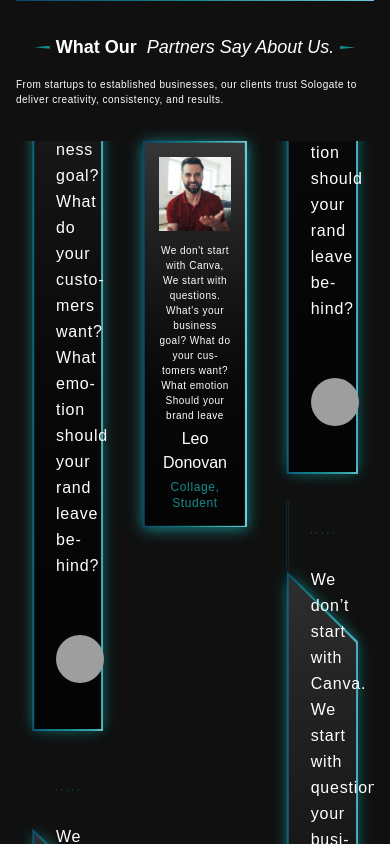
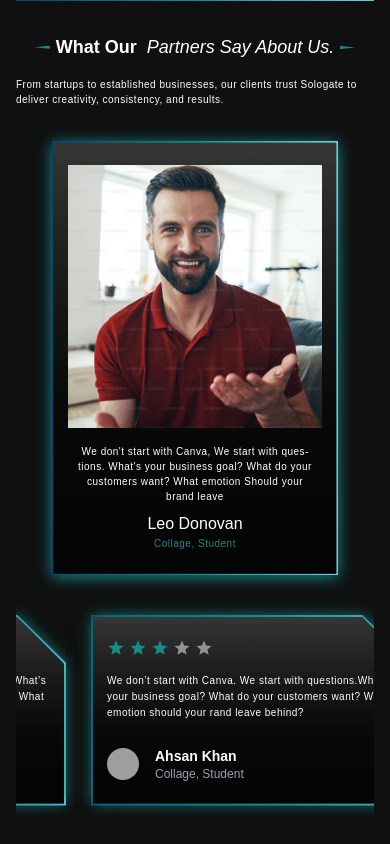
Before and after one commit to M-Zia-Khatri/SoloGates, a React (Vite) app in the folder client/: page / in a window 390 px wide. Shown: the part 2160-3004 px from the top of the page. Built offline with nearby package versions, Linux system fonts and the light colour scheme; grey boxes are pictures that could not be loaded.

Commit message:
make testimonial responsive on mobile

```diff
--- a/client/src/components/Testimonial/TestimonialCard.tsx
+++ b/client/src/components/Testimonial/TestimonialCard.tsx
@@ -52,7 +52,7 @@ const TestimonialCard = ({ item }: { item: TestimonialInt }) => {
   }, []);
 
   return (
-    <div className="relative flex w-full max-w-md flex-col gap-6 p-6 shadow-lg">
+    <div className="relative flex w-full max-w-xs md:max-w-md flex-col gap-4 px-4 py-6 shadow-lg">
       {/* Background */}
       <>
         {/* Gradient outer border with shadow */}
@@ -89,18 +89,21 @@ const TestimonialCard = ({ item }: { item: TestimonialInt }) => {
       {/* Stars */}
       <div className="flex gap-1">
         {[...Array(5)].map((_, i) => (
-          <MdStar key={i} className="h-5 w-5 fill-cyan-400 text-cyan-400" />
+          <MdStar
+            key={i}
+            className={`h-4.5 w-4.5 ${item.rating > i ? 'text-Secondary fill-Secondary' : 'fill-white/50 text-white/50'}`}
+          />
         ))}
       </div>
 
       {/* Testimonial Text */}
-      <p className="text-base leading-relaxed font-medium text-white" lang="de">
+      <p className="leading-relaxed font-medium" lang="de">
         {item.paragraphs}
       </p>
 
       {/* User Info */}
       <div className="mt-2 flex items-center gap-4">
-        <Avatar className="h-12 w-12">
+        <Avatar className="h-8 w-8">
           <AvatarImage src={item.imageUrl} alt={item.name} />
           <AvatarFallback>
             {item.name
@@ -111,8 +114,8 @@ const TestimonialCard = ({ item }: { item: TestimonialInt }) => {
           </AvatarFallback>
         </Avatar>
         <div>
-          <div className="text-lg font-semibold text-white">{item.name}</div>
-          <div className="text-sm text-gray-400">{item.role}</div>
+          <h5 className="font-semibold text-white">{item.name}</h5>
+          <h6 className="text-gray-400">{item.role}</h6>
         </div>
       </div>
     </div>
--- a/client/src/components/Testimonial/TestimonialContainer.tsx
+++ b/client/src/components/Testimonial/TestimonialContainer.tsx
@@ -84,33 +84,41 @@ const [firstHalf, secondHalf] = [
 console.log(firstHalf, secondHalf);
 const TestimonialContainer = () => {
   return (
-    <div className="grid w-full grid-cols-3 gap-6 py-2.5">
-      <div className="max-h-[90vh] overflow-hidden">
+    <div className="grid w-full gap-6 py-2.5 md:grid-cols-3">
+      <div className="hidden max-h-[90vh] overflow-hidden md:block">
         <InfiniteSlider className="px-4" gap={25} reverse direction="vertical">
           {firstHalf.map((item, index) => (
             <TestimonialCard key={index} item={item} />
           ))}
         </InfiniteSlider>
       </div>
-      <div className="from-Main via-Secondary to-Highlight relative -z-30 h-fit w-full bg-gradient-to-r p-4 drop-shadow-[0_2.5px_7.5px_rgba(23,138,139,1)]">
+      <div className="from-Main via-Secondary to-Highlight relative -z-30 h-fit w-[80%] justify-self-center bg-gradient-to-r px-4 py-6 drop-shadow-[0_2.5px_7.5px_rgba(23,138,139,1)] md:w-full">
         <div className="bg-Bg-Primary absolute top-1/2 left-1/2 -z-20 h-[calc(100%-3px)] w-[calc(100%-3px)] -translate-1/2" />
         <div className="absolute top-1/2 left-1/2 -z-10 h-[calc(100%-3px)] w-[calc(100%-3px)] -translate-1/2 bg-gradient-to-t from-black/75 from-5% to-[#dddcdc30]" />
+
         <img className="w-full" src={`${assetsUrl.imagesUrl}dome-img2.png`} />
-        <div className="mt-3 flex flex-col items-center justify-center gap-1 text-center">
-          <p>
+
+        <div className="mt-4 px-1 flex flex-col items-center justify-center text-center">
+          <p >
             We don't start with Canva, We start with questions. What's your
             business goal? What do your customers want? What emotion Should your
             brand leave
           </p>
-          <h4>Leo Donovan</h4>
-          <p className="text-Secondary text-xs">Collage, Student</p>
+          <h4 className='mt-2'>Leo Donovan</h4>
+          <p className="text-Secondary">Collage, Student</p>
         </div>
       </div>
       <div className="max-h-[90vh] overflow-hidden">
-        <InfiniteSlider className="px-4" gap={25} direction="vertical">
-          {firstHalf.map((item, index) => (
-            <TestimonialCard key={index} item={item} />
-          ))}
+        <InfiniteSlider
+          className="py-4"
+          gap={25}
+          direction={`${window.innerWidth < 768 ? 'horizontal' : 'vertical'}`}
+        >
+          {(window.innerWidth < 768 ? Testimonial : firstHalf).map(
+            (item, index) => (
+              <TestimonialCard key={index} item={item} />
+            )
+          )}
         </InfiniteSlider>
       </div>
     </div>
```
